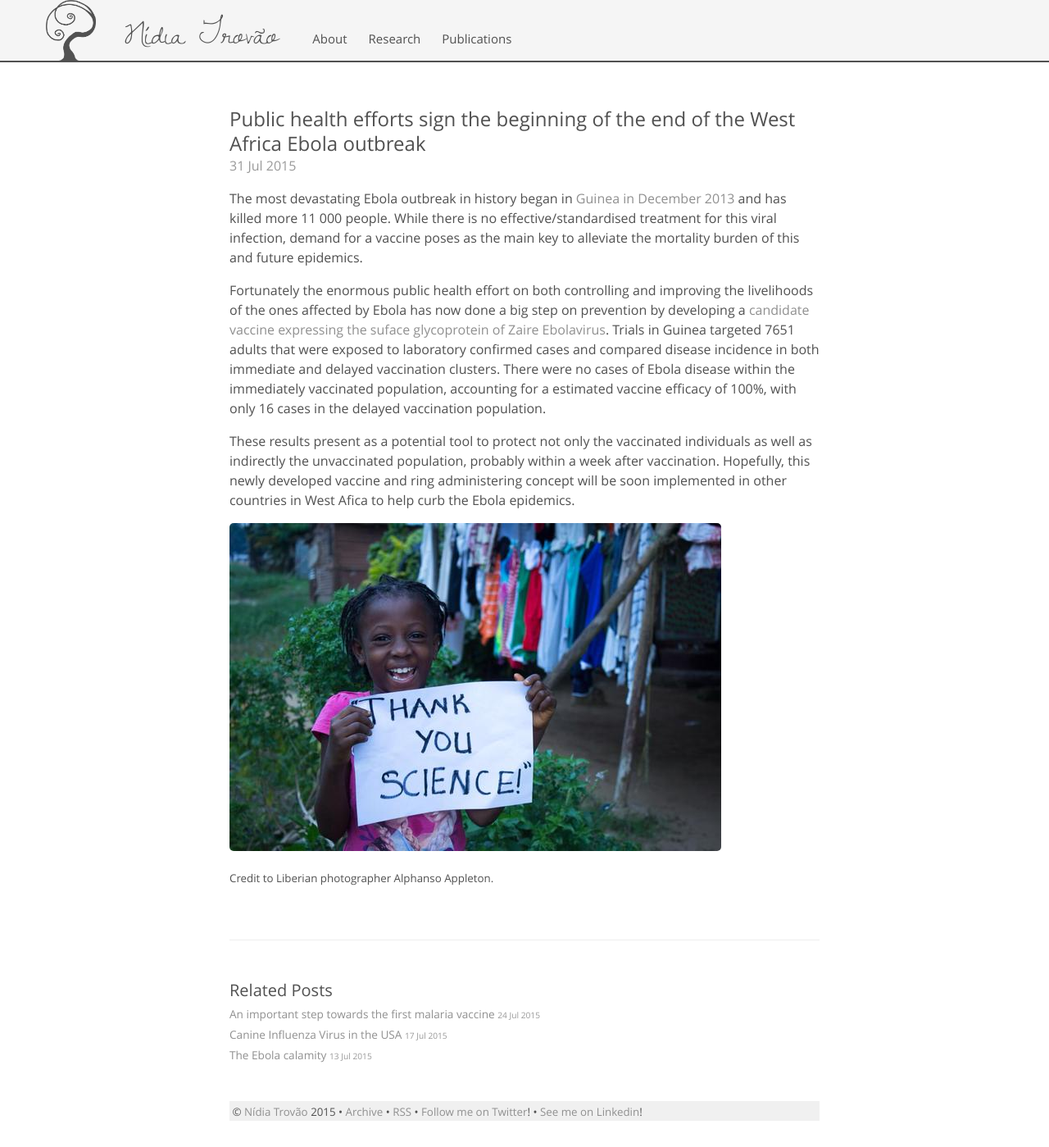
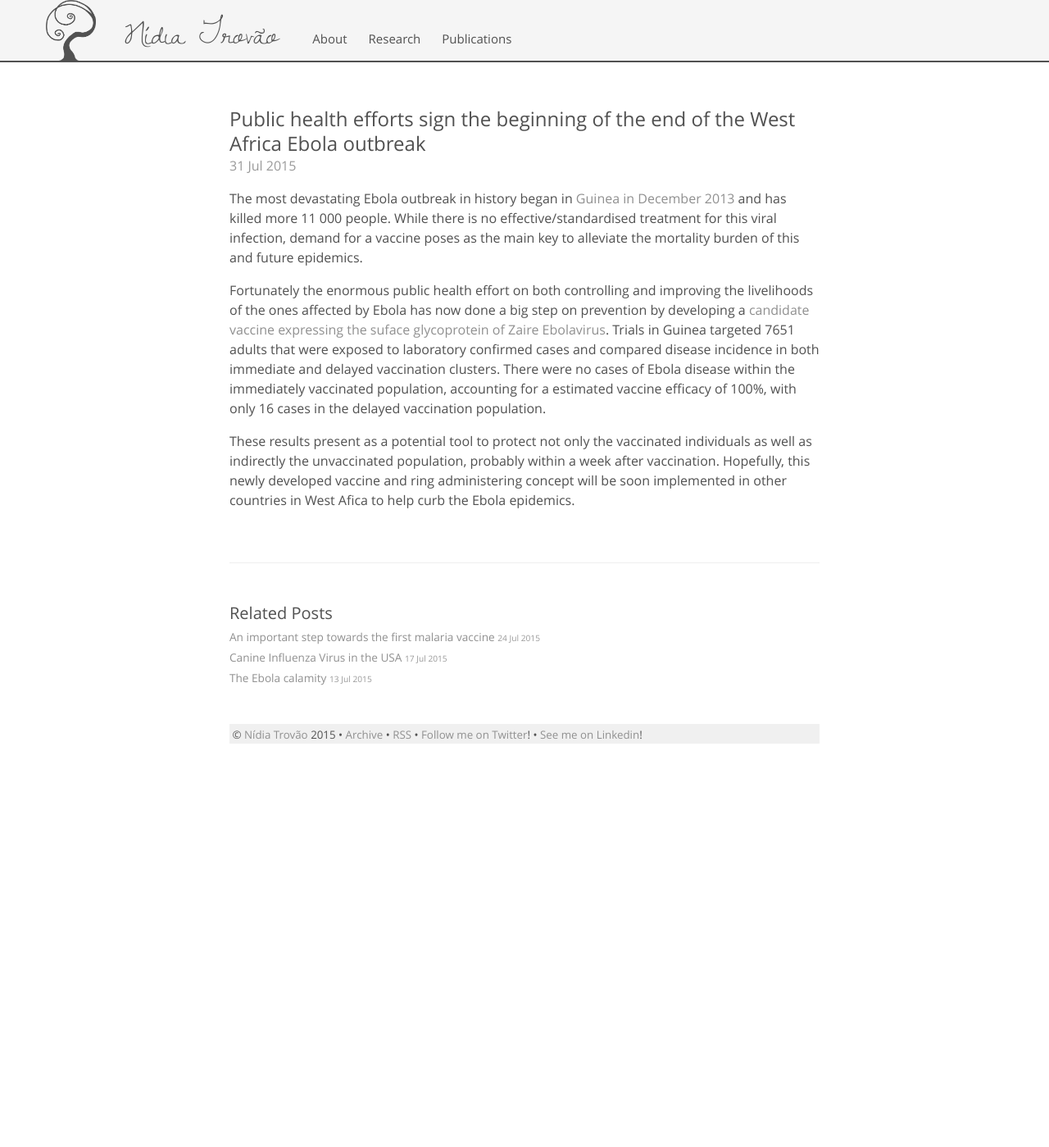
Before and after one commit to nidiatrovao/nidiatrovao.github.io, a Jekyll site: the page built from _posts/2015-07-31-vaccine-ebola.md, in a window 1280 px wide. Shown: the whole page at 82% size. Built offline with Jekyll 4.4.1, drawn with Linux system fonts in a browser that asks for light colours; after the commit the page ends 939 px from its top, so only the background shows below that.

Commit message:
7th post edit

```diff
--- a/_posts/2015-07-31-vaccine-ebola.md
+++ b/_posts/2015-07-31-vaccine-ebola.md
@@ -11,6 +11,3 @@ Trials in Guinea targeted 7651 adults that were exposed to laboratory confirmed
 
 These results present as a potential tool to protect not only the vaccinated individuals as well as indirectly the unvaccinated population, probably within a week after vaccination.
 Hopefully, this newly developed vaccine and ring administering concept will be soon implemented in other countries in West Afica to help curb the Ebola epidemics.
-
-![&copy; Alphanso Appleton Ebola Liberia 2015](/images/AlphansoAppletonEbolaLiberia.jpg)
-<sub>Credit to Liberian photographer Alphanso Appleton.</sub>
```
Also changed, not shown: images/AlphansoAppletonEbolaLiberia.jpg (deleted).
